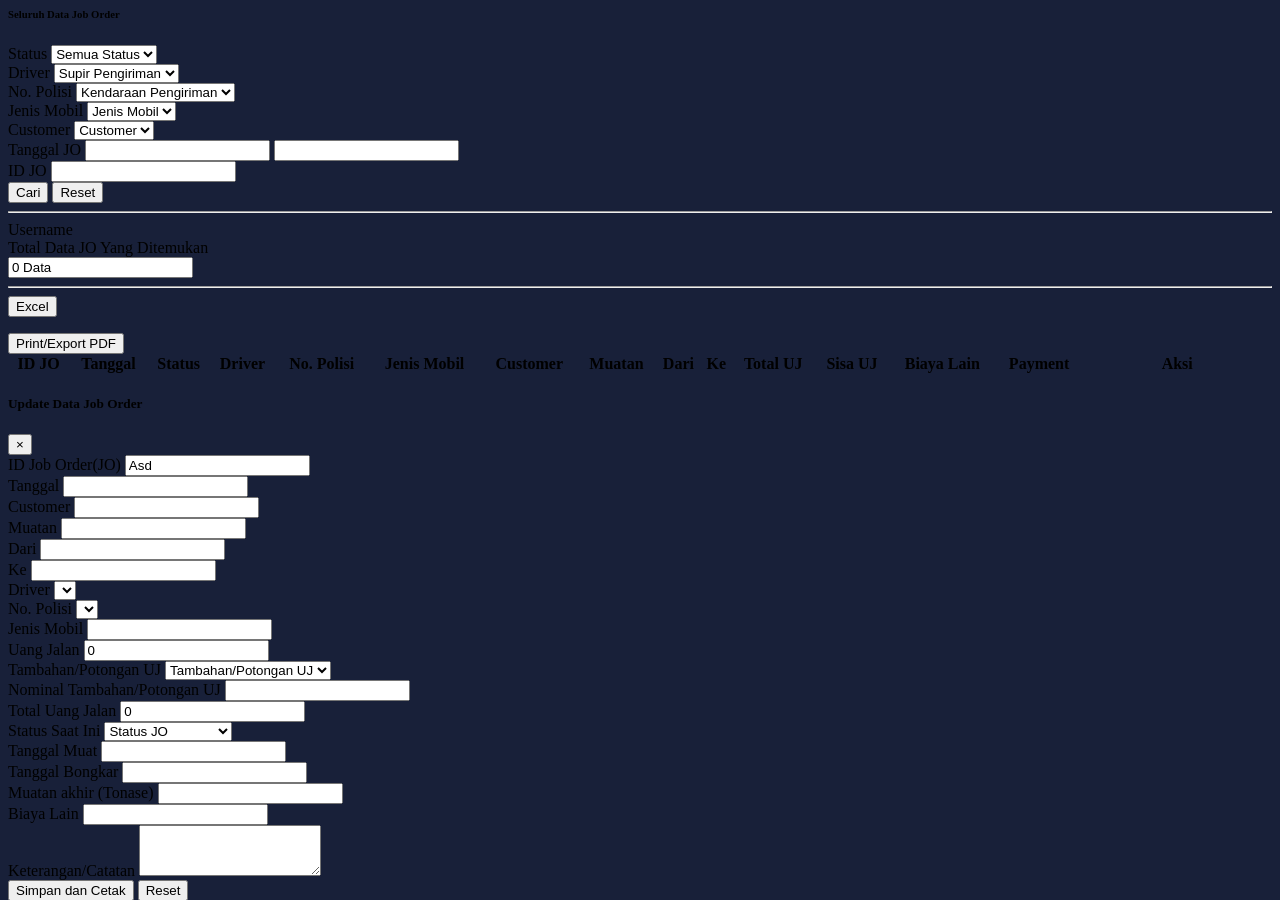
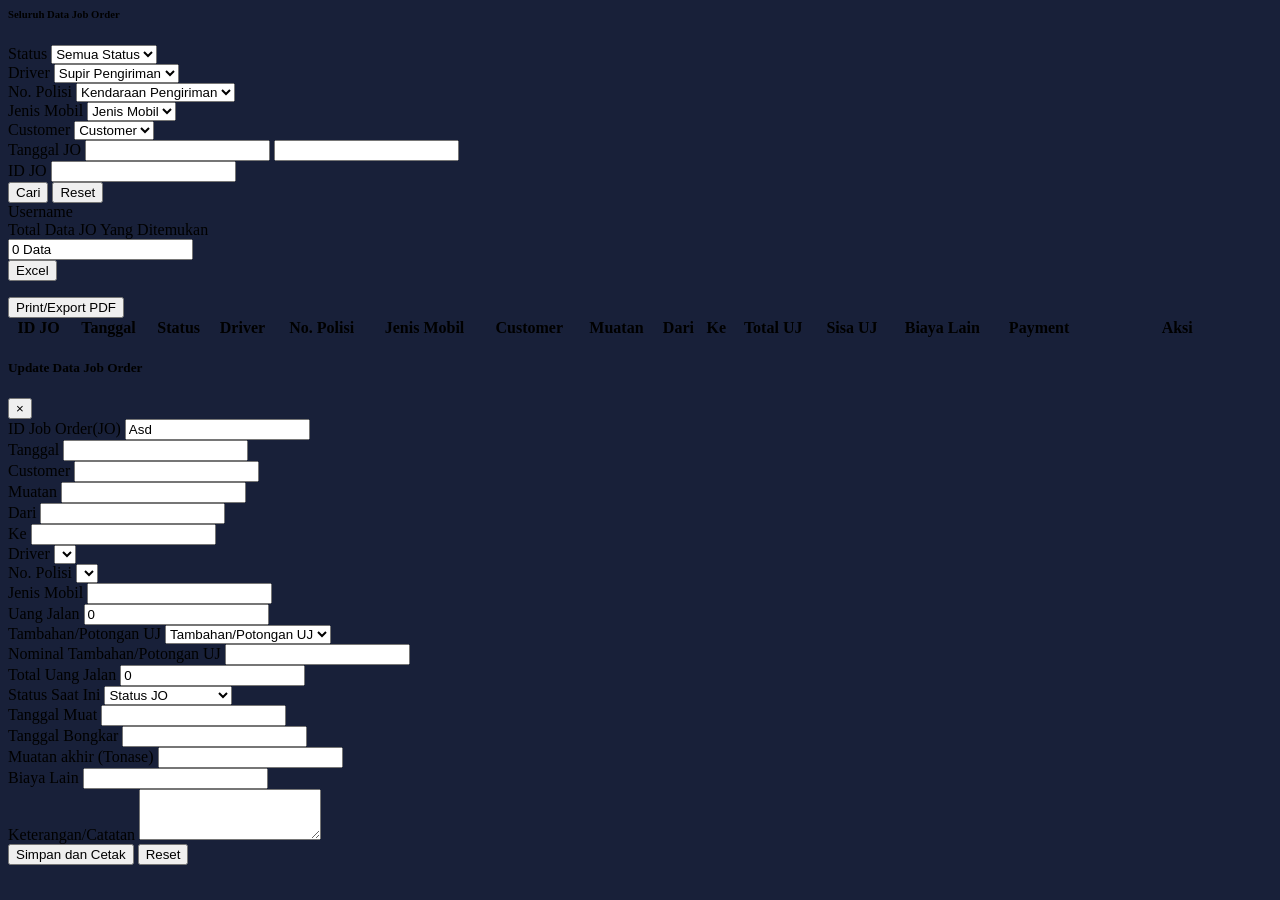
Before and after one commit to aldiindrawan12/skb_revisi, a CodeIgniter app: the page made by application/views/home/joborder.php in a window 1280 px wide. Shown: the top 900 px of the page. After the commit the page ends 865 px from the top, so only its background shows below. Run offline with CodeIgniter, Linux system fonts and the light colour scheme; data that the repository does not hold is empty.

Commit message:
Update joborder.php

```diff
--- a/application/views/home/joborder.php
+++ b/application/views/home/joborder.php
@@ -2,12 +2,12 @@
 
 <div class="mt-5 p-1" style='background-color:#182039';>
     <div class="card shadow mt-3 mb-4" style='background-color:#182039'; >
-        <div class="card-header py-3" style='background-color:#182039';  >
+        <div class="card-header py-3 " style='background-color:#182039';  >
             <h6 class="m-0 font-weight-bold text-light">Seluruh Data Job Order</h6>
         </div>
         <!-- tabel JO -->
-        <div class="card-body text-light">
-            <div class="conatiner w-50 m-auto">
+        <div class="card-body text-light mt-3 ">
+            <div class="conatiner w-50 m-auto ">
                 <div class="mb-2 form-group row">
                     <label for="Status" class="form-label font-weight-bold col-md-3">Status</label>
                     <select name="Status" id="Status" class="form-control selectpicker col-md-9" data-live-search="true">
@@ -67,36 +67,43 @@
                     <label for="Jo_id" class="form-label font-weight-bold col-md-3">ID JO</label>
                     <input autocomplete="off" type="text" class="form-control col-md-9" id="Jo_id" name="Jo_id">
                 </div>
-                <div class="row float-right form-group mt-2">
+                <div class="row float-right form-group mt-3 mb-5">
                     <button class="btn btn-primary mr-2" id="btn-cari" onclick="ditemukan()">Cari</button>
                     <button class="btn btn-danger" onclick="reset_form()">Reset</button>
                 </div>
             </div>
-            <hr class="border border-light">
-            <div class="w-50">
+
+
+
+
+            <div class="table-responsive thead-dark small" id="print_jo">
+
+                    <div class="conatiner w-25 mb-2 ">
                         <label class="sr-only" for="inlineFormInputGroup">Username</label>
                         <div class="input-group mb-2">
                             <div class="input-group-prepend">
                             <div class="input-group-text">Total Data JO Yang Ditemukan</div>
                             </div>
-                    <input type="text" class="form-control" id="ditemukan" readonly value="<?= count($jo).' Data' ?>">
+                            <input type="text" class="form-control font-weight-bolder" id="ditemukan" readonly value="<?= count($jo).' Data' ?>">
                         </div>
                     </div>
-            <hr>
-            <div class="">
+
+                    <div class="col float-right">
                     <form method="POST" action="<?= base_url("index.php/print_berkas/jo_excel_data/")?>" id="convert_form" class="col-md-2 float-right">
                         <textarea cols="30" rows="10" name="file_content" id="file_content" hidden><?= json_encode($jo)?></textarea>
-                        <button type="submit" name="convert" id="convert" class="btn btn-primary btn-sm btn-icon-split">
+                        <button type="submit" name="convert" id="convert" class="btn btn-success btn-sm btn-icon-split">
                             <span class="icon text-white-100">
                                 <i class="fas fa-print"></i>
                             </span>
                             <span class="text">Excel</span>
                         </button>
                     </form>
-                    <button class="btn btn-primary btn-sm float-right mr-3" onclick="pdf()">Print/Export PDF</button>
+                    <button class="btn btn-info btn-sm float-right mr-3" onclick="pdf()">Print/Export PDF</button>
                 </div>
-            <div class="table-responsive thead-dark small" id="print_jo">
-                <table class="table table-bordered  small" id="Table-Job-Order" width="100%" cellspacing="0">
+
+
+
+                <table class="table table-bordered text-light " id="Table-Job-Order" width="100%" cellspacing="0">
                     <thead>
                         <tr>
                             <th  class="text-center" scope="col">ID JO</th>
@@ -113,7 +120,7 @@
                             <th class="text-center" scope="col">Sisa UJ</th>
                             <th class="text-center" scope="col">Biaya Lain</th>
                             <th class="text-center" scope="col">Payment</th>
-                            <th scope="col" width="15%" >Aksi</th>
+                            <th class="text-center" scope="col" width="15%" >Aksi</th>
                         </tr>
                     </thead>
                     <tbody>
```
Lines whose indentation alone changed are shown as unchanged.
